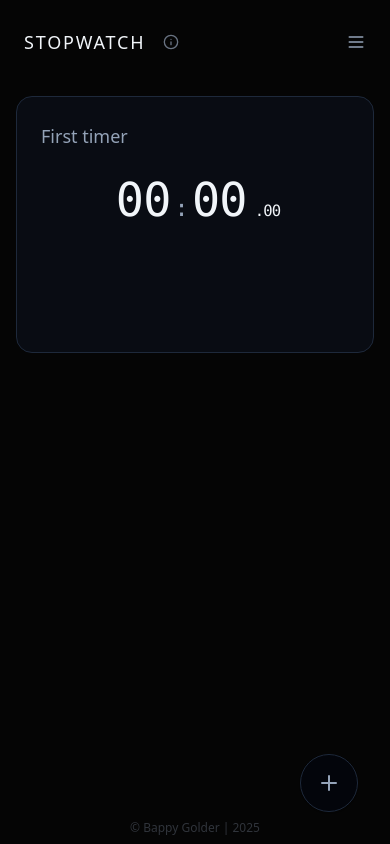
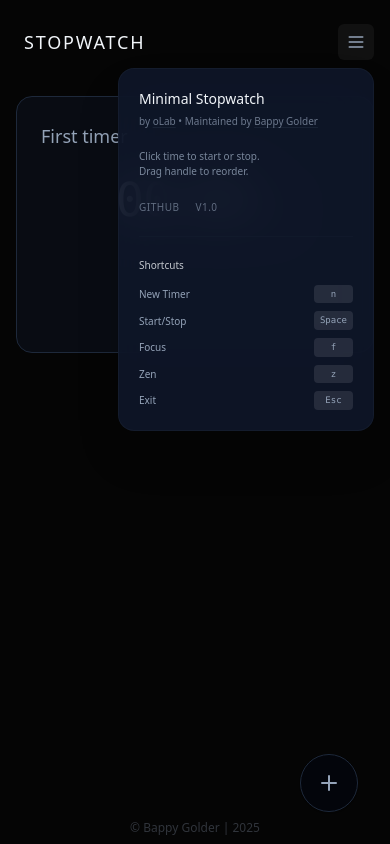
Before and after one commit to bappygolder/minimal-stopwatch, a Next.js app: page / in a window 390 px wide. Both pictures are taken after a click on the button "Menu". Built offline with nearby package versions, Linux system fonts and the light colour scheme.

Commit message:
docs: update readme with hamburger menu consolidation

```diff
--- a/features/stopwatch/components/stopwatch-app.tsx
+++ b/features/stopwatch/components/stopwatch-app.tsx
@@ -1,7 +1,7 @@
 'use client';
 
 import { useEffect, useMemo, useRef, useState, DragEvent } from "react";
-import { Plus, Info, Menu } from "lucide-react";
+import { Plus, Menu } from "lucide-react";
 import type { Timer } from "@/features/stopwatch/types";
 import TimerCard from "@/features/stopwatch/components/timer-card";
 
@@ -27,12 +27,12 @@ export default function StopwatchApp() {
   const [hasHydrated, setHasHydrated] = useState(false);
   const [focusScale, setFocusScale] = useState(1);
   const [isFullscreen, setIsFullscreen] = useState(false);
-  const [isInfoOpen, setIsInfoOpen] = useState(false);
+  const [isMenuOpen, setIsMenuOpen] = useState(false);
   const [activeTimerId, setActiveTimerId] = useState<number | null>(null);
   const [highlightedTimerId, setHighlightedTimerId] = useState<number | null>(null);
   const previousModeRef = useRef<'focus' | 'multi'>('multi');
   const highlightTimeoutRef = useRef<NodeJS.Timeout | null>(null);
-  const infoRef = useRef<HTMLDivElement>(null);
+  const menuRef = useRef<HTMLDivElement>(null);
   const closeTimeoutRef = useRef<NodeJS.Timeout | null>(null);
   const timersRef = useRef(timers);
 
@@ -54,26 +54,13 @@ export default function StopwatchApp() {
 
   useEffect(() => {
     const handleClickOutside = (event: globalThis.MouseEvent) => {
-      if (infoRef.current && !infoRef.current.contains(event.target as Node)) {
-        setIsInfoOpen(false);
+      if (menuRef.current && !menuRef.current.contains(event.target as Node)) {
+        setIsMenuOpen(false);
       }
     };
     document.addEventListener("mousedown", handleClickOutside);
     return () => document.removeEventListener("mousedown", handleClickOutside);
   }, []);
-
-  const handleMouseEnter = () => {
-    if (closeTimeoutRef.current) {
-      clearTimeout(closeTimeoutRef.current);
-    }
-    setIsInfoOpen(true);
-  };
-
-  const handleMouseLeave = () => {
-    closeTimeoutRef.current = setTimeout(() => {
-      setIsInfoOpen(false);
-    }, 2000);
-  };
 
   const hasRunningTimer = useMemo(
     () => timers.some((timer) => timer.isRunning),
@@ -450,117 +437,77 @@ export default function StopwatchApp() {
           <span className="text-lg font-light tracking-widest text-foreground uppercase cursor-default select-none">
             Stopwatch
           </span>
+        </div>
 
-          <div
-            ref={infoRef}
-            className="relative group/info"
-            onMouseEnter={handleMouseEnter}
-            onMouseLeave={handleMouseLeave}
+        <div ref={menuRef} className="relative -mr-2">
+          <button
+            type="button"
+            onClick={() => setIsMenuOpen(!isMenuOpen)}
+            className={`p-2 text-muted-foreground hover:text-foreground transition-colors rounded-md hover:bg-foreground/5 ${isMenuOpen ? 'text-foreground bg-foreground/5' : ''}`}
+            aria-label="Menu"
           >
-            <button
-              onClick={() => setIsInfoOpen(!isInfoOpen)}
-              className="p-1.5 rounded-full text-muted-foreground/70 hover:text-foreground transition-colors"
-              aria-label="App Info"
-            >
-              <Info size={16} strokeWidth={2} />
+            <Menu size={20} strokeWidth={2} />
           </button>
 
           <div
             className={`
-                absolute top-full mt-4 sm:mt-2
-                left-1/2 -translate-x-1/2 sm:left-0 sm:translate-x-0
-                w-max max-w-[90vw] sm:w-[420px] p-6 rounded-2xl
+              absolute right-0 top-full mt-2 w-64 p-5 rounded-2xl
               bg-card/90 backdrop-blur-xl border border-border/40 shadow-2xl
               text-xs leading-relaxed text-muted-foreground
-                text-left
-                transition-all duration-500 ease-out
-                origin-top sm:origin-top-left z-50
-                ${
-                  isInfoOpen
-                    ? "opacity-100 translate-y-0 scale-100"
-                    : "opacity-0 -translate-y-2 scale-95 pointer-events-none"
-                }
+              transition-all duration-300 ease-out origin-top-right z-50
+              ${isMenuOpen ? 'opacity-100 scale-100 translate-y-0' : 'opacity-0 scale-95 -translate-y-2 pointer-events-none'}
             `}
           >
-              <div className="flex justify-between gap-8">
-                <div className="flex flex-col gap-4 items-start">
-                  <div className="space-y-0.5">
-                    <span className="font-medium text-foreground block text-sm">
-                      Minimal Stopwatch
-                    </span>
-                    <span className="block text-[10px] opacity-70">
-                      by{" "}
-                      <a
-                        href="https://olab.com.au"
-                        target="_blank"
-                        rel="noopener noreferrer"
-                        className="hover:text-foreground transition-colors underline decoration-border underline-offset-2"
-                      >
-                        oLab
-                      </a>
+            <div className="flex flex-col gap-5">
+              {/* Header */}
+              <div className="space-y-1">
+                <span className="font-medium text-foreground block text-sm">Minimal Stopwatch</span>
+                <span className="block text-[10px] opacity-70 leading-relaxed">
+                  by <a href="https://olab.com.au" target="_blank" rel="noopener noreferrer" className="hover:text-foreground transition-colors underline decoration-border underline-offset-2">oLab</a>
                   {" "}&bull;{" "}
-                      Maintained by{" "}
-                      <a
-                        href="https://www.linkedin.com/in/bappygolder/"
-                        target="_blank"
-                        rel="noopener noreferrer"
-                        className="hover:text-foreground transition-colors underline decoration-border underline-offset-2"
-                      >
-                        Bappy Golder
-                      </a>
+                  Maintained by <a href="https://www.linkedin.com/in/bappygolder/" target="_blank" rel="noopener noreferrer" className="hover:text-foreground transition-colors underline decoration-border underline-offset-2">Bappy Golder</a>
                 </span>
               </div>
 
+              {/* Description */}
               <p className="text-[10px] opacity-80 leading-normal">
                 Click time to start or stop.
                 <br />
                 Drag handle to reorder.
               </p>
 
-                  <div className="flex items-center gap-4 text-[10px] tracking-wider uppercase opacity-60 pt-1">
-                    <a
-                      href="https://github.com/bappygolder/minimal-stopwatch"
-                      target="_blank"
-                      rel="noopener noreferrer"
-                      className="hover:text-foreground transition-colors"
-                    >
-                      GitHub
-                    </a>
+              {/* Footer Links */}
+              <div className="flex items-center gap-4 text-[10px] tracking-wider uppercase opacity-60">
+                <a href="https://github.com/bappygolder/minimal-stopwatch" target="_blank" rel="noopener noreferrer" className="hover:text-foreground transition-colors">GitHub</a>
                 <span>v1.0</span>
               </div>
-                </div>
 
-                <div className="flex flex-col gap-3 items-end text-right pl-6 border-l border-border/20 min-w-max">
+              {/* Divider */}
+              <div className="h-px bg-border/20 w-full" />
+
+              {/* Shortcuts */}
+              <div className="space-y-3">
                 <div className="font-medium text-foreground/80 text-[10px]">Shortcuts</div>
-                  <div className="grid grid-cols-[auto_auto] gap-x-3 gap-y-2 items-center text-[10px]">
+                <div className="grid grid-cols-[1fr_auto] gap-y-2 gap-x-4 items-center text-[10px]">
                   <span>New Timer</span>
-                    <kbd className="font-mono bg-foreground/10 rounded px-1.5 py-0.5 text-[9px] min-w-[20px] text-center flex justify-center">n</kbd>
+                  <kbd className="font-mono bg-foreground/10 rounded px-1.5 py-0.5 text-[9px] min-w-[24px] text-center">n</kbd>
 
                   <span>Start/Stop</span>
-                    <kbd className="font-mono bg-foreground/10 rounded px-1.5 py-0.5 text-[9px] min-w-[20px] text-center flex justify-center">Space</kbd>
+                  <kbd className="font-mono bg-foreground/10 rounded px-1.5 py-0.5 text-[9px] min-w-[24px] text-center">Space</kbd>
 
                   <span>Focus</span>
-                    <kbd className="font-mono bg-foreground/10 rounded px-1.5 py-0.5 text-[9px] min-w-[20px] text-center flex justify-center">f</kbd>
+                  <kbd className="font-mono bg-foreground/10 rounded px-1.5 py-0.5 text-[9px] min-w-[24px] text-center">f</kbd>
 
                   <span>Zen</span>
-                    <kbd className="font-mono bg-foreground/10 rounded px-1.5 py-0.5 text-[9px] min-w-[20px] text-center flex justify-center">z</kbd>
+                  <kbd className="font-mono bg-foreground/10 rounded px-1.5 py-0.5 text-[9px] min-w-[24px] text-center">z</kbd>
 
                   <span>Exit</span>
-                    <kbd className="font-mono bg-foreground/10 rounded px-1.5 py-0.5 text-[9px] min-w-[20px] text-center flex justify-center">Esc</kbd>
+                  <kbd className="font-mono bg-foreground/10 rounded px-1.5 py-0.5 text-[9px] min-w-[24px] text-center">Esc</kbd>
                 </div>
               </div>
             </div>
           </div>
         </div>
-        </div>
-
-        <button
-          type="button"
-          className="p-2 -mr-2 text-muted-foreground hover:text-foreground transition-colors rounded-md hover:bg-foreground/5"
-          aria-label="Menu"
-        >
-          <Menu size={20} strokeWidth={2} />
-        </button>
       </div>
 
       <div
```
Also changed, not shown: 1 other file (tests, documents, lock files or other folders). Lines whose indentation alone changed are shown as unchanged.
